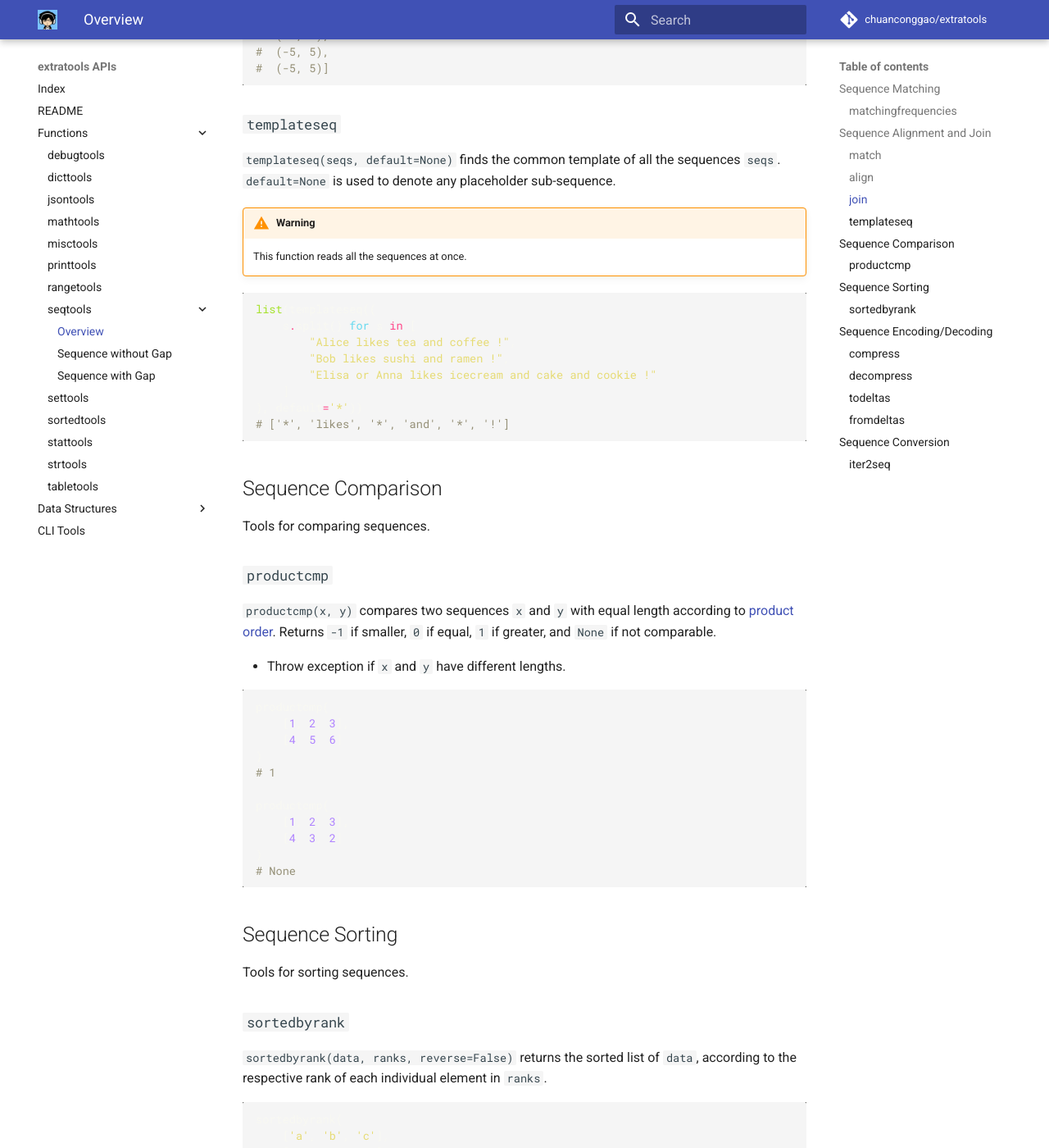
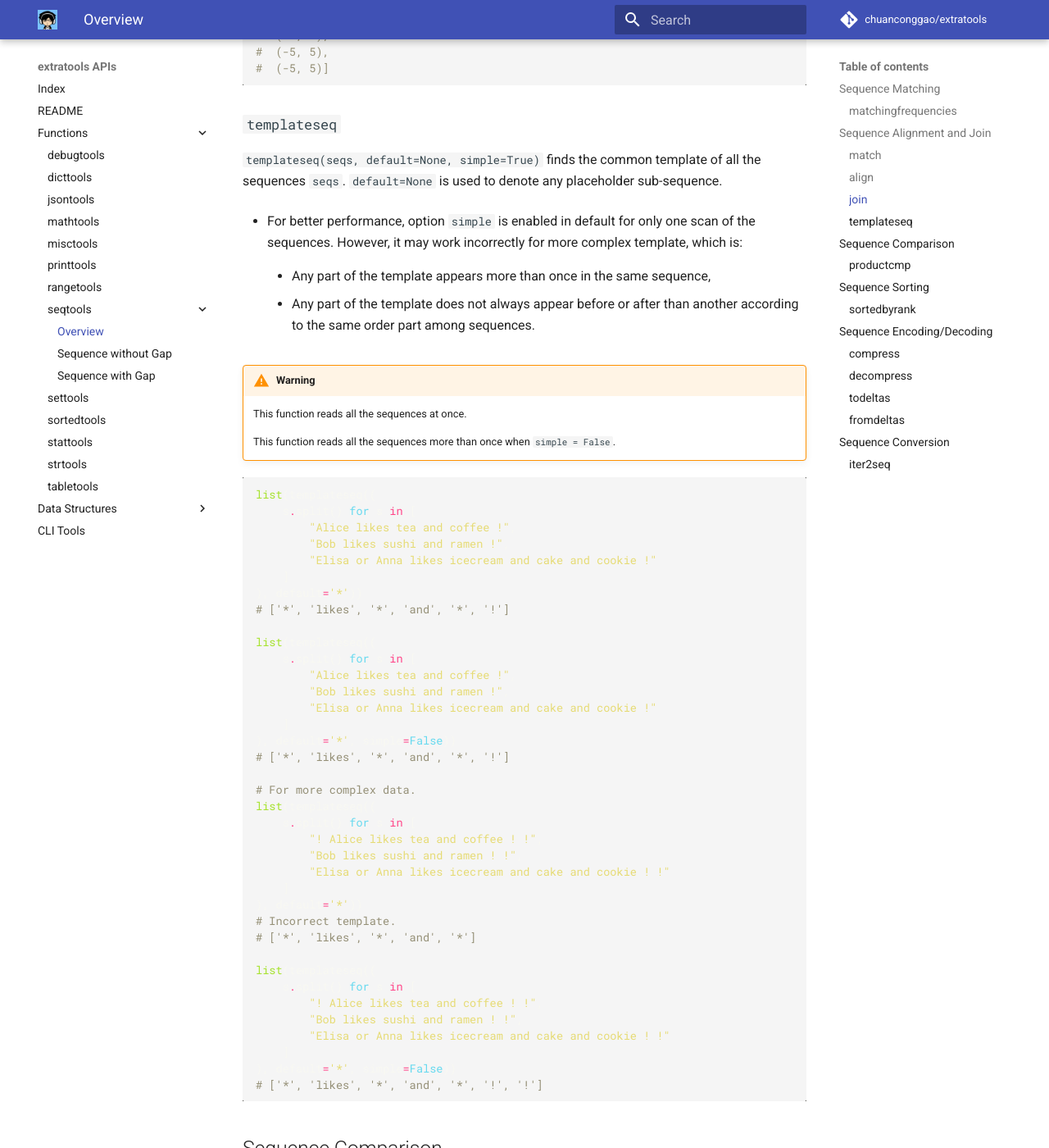
Before and after one commit to chuanconggao/extratools, an MkDocs documentation site: the page built from docs/functions/seqtools.md, in a window 1280 px wide and 1400 px high, scrolled down 3513 px. Shown: the whole window at 82% size. Built offline with MkDocs 1.6.1 and Material for MkDocs 9.7.7, drawn with Linux system fonts in a browser that asks for light colours; comment, search, counter and statistics services are not loaded; old or Windows-style settings are respelled for this version of MkDocs.

Commit message:
Add "simple" option to seqtools.templateseq for complex templete

````diff
--- a/docs/functions/seqtools.md
+++ b/docs/functions/seqtools.md
@@ -133,10 +133,18 @@ list(join(
 
 ### `templateseq`
 
-`templateseq(seqs, default=None)` finds the common template of all the sequences `seqs`. `default=None` is used to denote any placeholder sub-sequence.
+`templateseq(seqs, default=None, simple=True)` finds the common template of all the sequences `seqs`. `default=None` is used to denote any placeholder sub-sequence.
+
+- For better performance, option `simple` is enabled in default for only one scan of the sequences. However, it may work incorrectly for more complex template, which is:
+
+    - Any part of the template appears more than once in the same sequence,
+
+    - Any part of the template does not always appear before or after than another according to the same order part among sequences.
 
 !!! warning
     This function reads all the sequences at once.
+
+    This function reads all the sequences more than once when `simple = False`.
 
 ``` python
 list(templateseq((
@@ -147,6 +155,35 @@ list(templateseq((
     ]
 ), default='*'))
 # ['*', 'likes', '*', 'and', '*', '!']
+
+list(templateseq((
+    s.split() for s in [
+        "Alice likes tea and coffee !",
+        "Bob likes sushi and ramen !",
+        "Elisa or Anna likes icecream and cake and cookie !"
+    ]
+), default='*', simple=False))
+# ['*', 'likes', '*', 'and', '*', '!']
+
+# For more complex data.
+list(templateseq((
+    s.split() for s in [
+        "! Alice likes tea and coffee ! !",
+        "Bob likes sushi and ramen ! !",
+        "Elisa or Anna likes icecream and cake and cookie ! !"
+    ]
+), default='*'))
+# Incorrect template.
+# ['*', 'likes', '*', 'and', '*']
+
+list(templateseq((
+    s.split() for s in [
+        "! Alice likes tea and coffee ! !",
+        "Bob likes sushi and ramen ! !",
+        "Elisa or Anna likes icecream and cake and cookie ! !"
+    ]
+), default='*', simple=False))
+# ['*', 'likes', '*', 'and', '*', '!', '!']
 ```
 
 ## Sequence Comparison
--- a/setup.py
+++ b/setup.py
@@ -4,7 +4,7 @@ from setuptools import setup
 from glob import glob
 
 url = "https://github.com/chuanconggao/extratools"
-version = "0.6.5"
+version = "0.6.6"
 
 setup(
     name="extratools",
````
Also changed, not shown: 1 other file.
